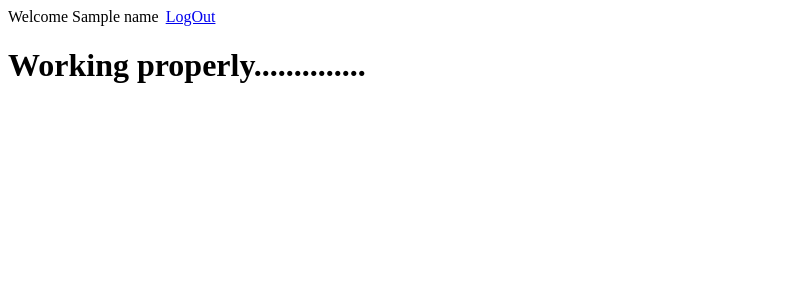
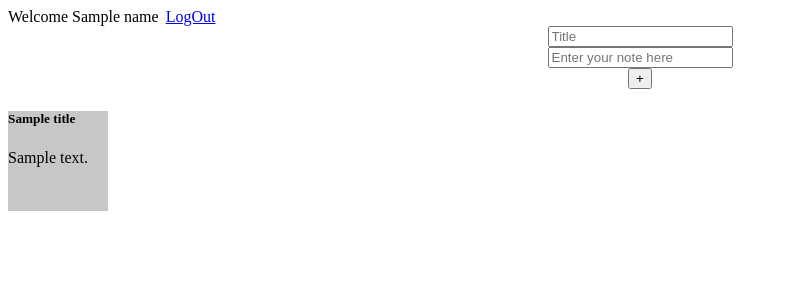
Before and after one commit to ankitpakhale/todolist, a Django app: template todoapp/templates/dashboard.html in a window 1280 px wide. Shown: the top 300 px of the page, without its empty margins (0-788 px from the left). Run offline with Django 4.2, Linux system fonts and the light colour scheme; the template is opened without the code that fills it: most values are stand-ins (such as "Sample title", 1, 10 or a date in 2020).

Commit message:
db fatch commit

```diff
--- a/todoapp/templates/dashboard.html
+++ b/todoapp/templates/dashboard.html
@@ -6,11 +6,25 @@
     <meta http-equiv="X-UA-Compatible" content="IE=edge">
     <meta name="viewport" content="width=device-width, initial-scale=1.0">
     <title>Todo Dashboard</title>
+    <style>
+        .insideBox{
+            display: flex;
+            flex-direction: column;
+
+            justify-content: center;
+            align-items: center;
+        }
+
+        .card{
+            width: 100px;
+            height: 100px;
+            background-color: rgb(199, 199, 199);
+        }
+
+    </style>
 </head>
-
 <body>
     <div class="container">
-
         <div class="head">
             {% if name %}
             Welcome {{name}}
@@ -19,9 +33,21 @@
                 LogOut
             </a>
         </div>
-        <h1>
-            Working properly..............
-        </h1>
+        <div class="box">
+            <form method="POST">
+                {% csrf_token %}
+                <div class="insideBox">
+                    <input name = "title" class="field" type="text" placeholder="Title">
+                    <input name = "note" class="field" type="text" name="text" placeholder="Enter your note here">
+                    <input type="submit" value="+">
+                </div>
+            </form>
+        </div>
+
+        <div class="card">
+            <h5>{{title}}</h5>
+            <p>{{note}}</p>
+        </div>
     </div>
 </body>
 
```
Also changed, not shown: todoapp/views.py (+9 -0 lines), db.sqlite3.
